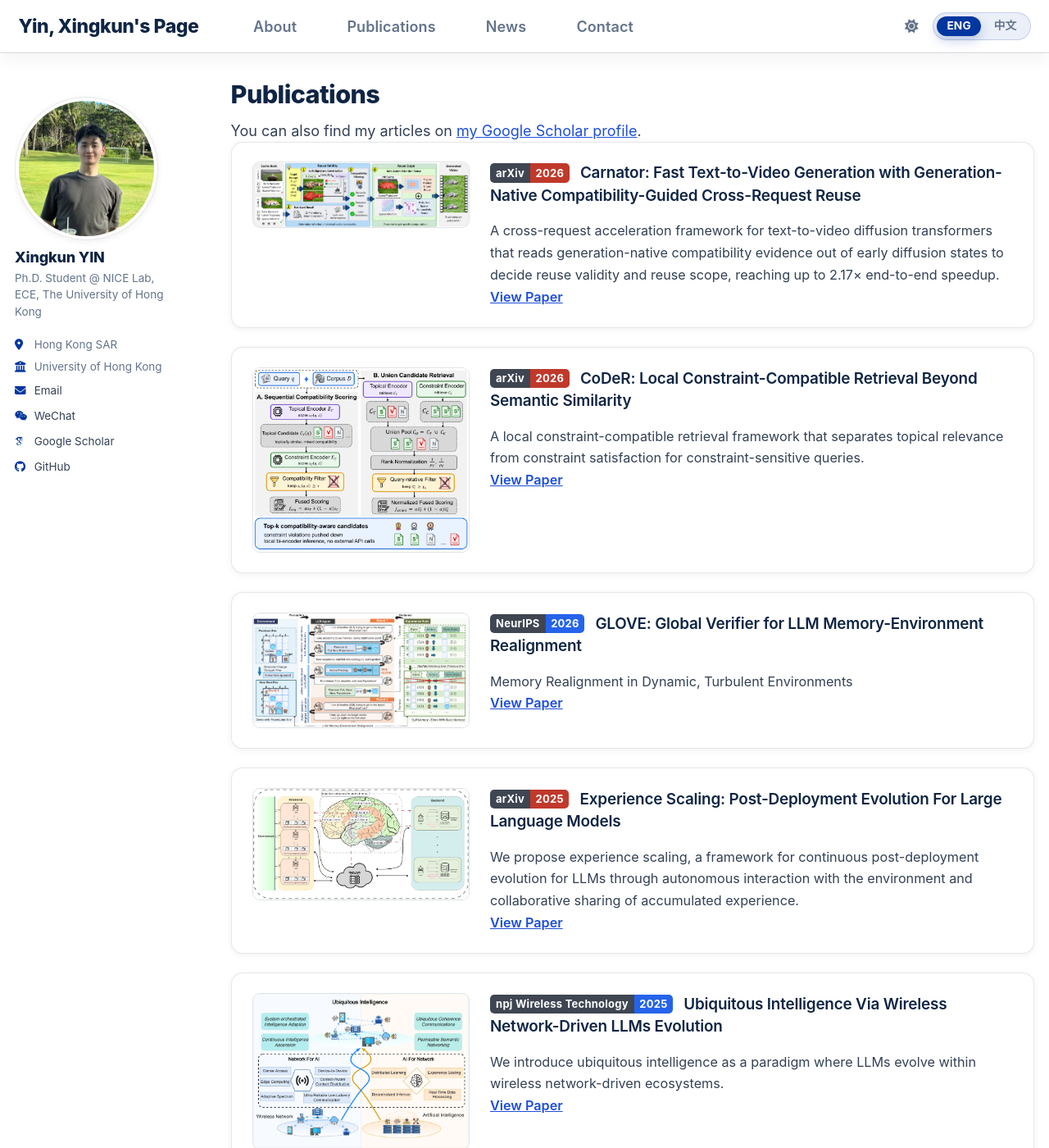
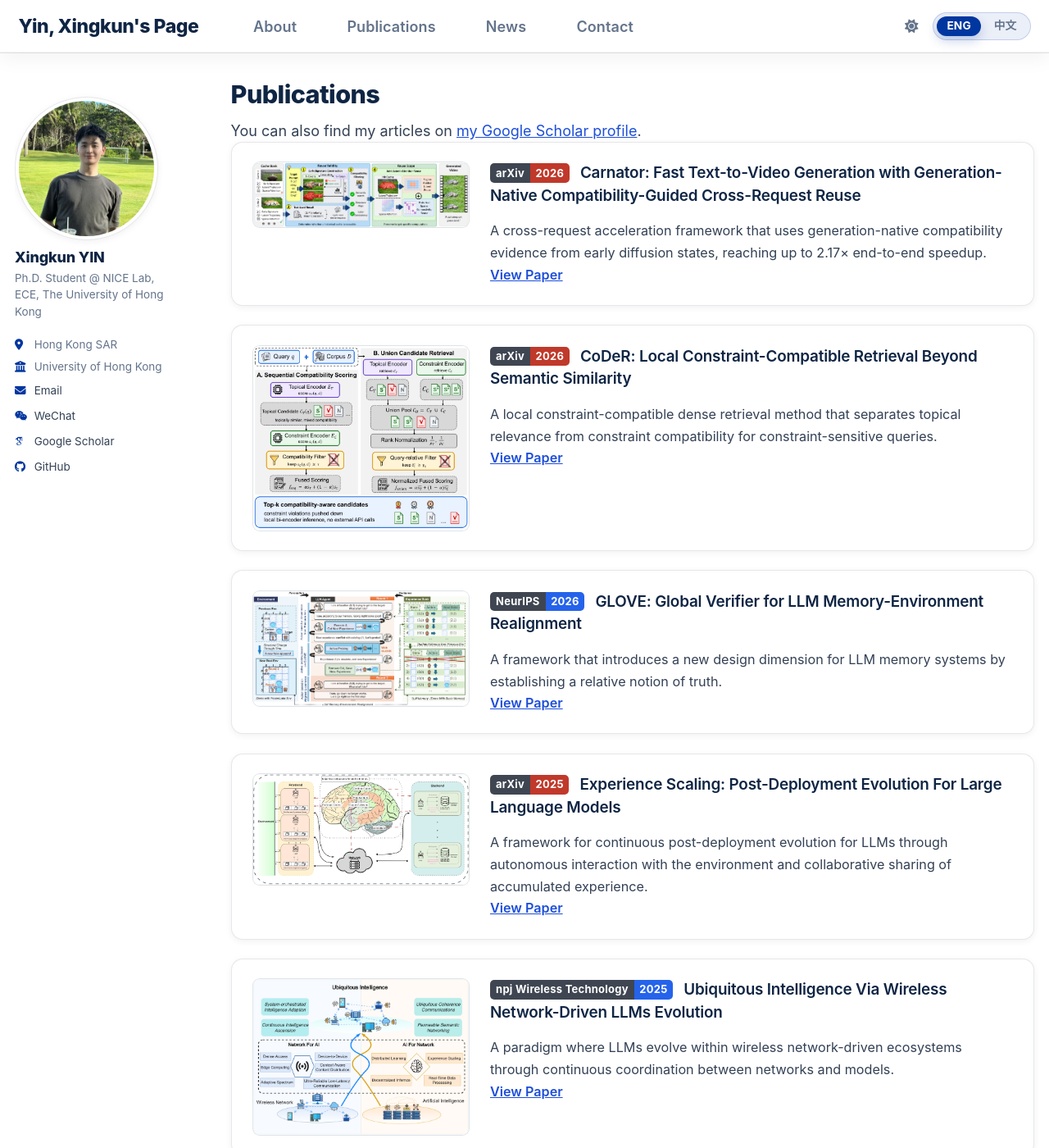
Before and after one commit to troyyxk/troyyxk.github.io, a Jekyll site: the page built from _pages/publications.html, in a window 1280 px wide and 1400 px high. Shown: the whole window at 82% size. Built offline with Jekyll 4.4.1, drawn with Linux system fonts in a browser that asks for light colours; some web fonts are replaced; a script bundle is joined from its source files by our own code; library files that are not in the unit come from our copies; comment, search, counter and statistics services are not loaded; some of the changed text lies outside the part shown.

Commit message:
Make every publication description one sentence of the same shape and length
Each is now the appositive from its own abstract, capitalised, which is the
form the GLOVE line was asked for. All wording comes from the papers:

- GLOVE:            verbatim from arXiv:2601.19249
- Carnator:         arXiv:2609.32420 (keeps the 2.17x figure)
- CoDeR:            arXiv:2606.13204
- Experience Scaling: arXiv:2509.18771
- Ubiquitous:       arXiv:2509.08400 (extends the sentence with the abstract's
                    own coordination clause, as the appositive alone was short)
- Forecasting:      reformatted from the existing description, IEEE abstract
                    is not publicly reachable

Descriptions are now 14-20 words each, instead of 6 to 35.

```diff
--- a/_publications/2021-07-18-forecasting-stock-prices.md
+++ b/_publications/2021-07-18-forecasting-stock-prices.md
@@ -7,5 +7,5 @@ permalink: /publication/2021-07-18-forecasting-stock-prices
 image: /publications/paper_imgs/2021-07-18-forecasting-stock-prices.png
 # venue: '2021 International Joint Conference on Neural Networks (IJCNN)'
 paperurl: 'https://ieeexplore.ieee.org/document/9533510'
-description: 'We propose a graph convolutional network approach that leverages stock correlation graphs to forecast stock prices.'
+description: 'A graph convolutional network approach that leverages stock correlation graphs to forecast stock prices.'
 ---
--- a/_publications/2025-01-01-ubiquitous-intelligence.md
+++ b/_publications/2025-01-01-ubiquitous-intelligence.md
@@ -7,5 +7,5 @@ permalink: /publication/2025-01-01-ubiquitous-intelligence
 image: /publications/paper_imgs/2025-01-01-ubiquitous-intelligence.png
 venue: 'npj Wireless Technology'
 paperurl: 'https://www.nature.com/articles/s44386-025-00010-7'
-description: 'We introduce ubiquitous intelligence as a paradigm where LLMs evolve within wireless network-driven ecosystems.'
+description: 'A paradigm where LLMs evolve within wireless network-driven ecosystems through continuous coordination between networks and models.'
 ---
--- a/_publications/2025-09-23-experience-scaling.md
+++ b/_publications/2025-09-23-experience-scaling.md
@@ -6,5 +6,5 @@ permalink: /publication/2025-09-23-experience-scaling
 image: /publications/paper_imgs/2025-09-23-experience-scaling.png
 # venue: 'arXiv preprint arXiv:2509.18771'
 paperurl: 'https://arxiv.org/abs/2509.18771'
-description: 'We propose experience scaling, a framework for continuous post-deployment evolution for LLMs through autonomous interaction with the environment and collaborative sharing of accumulated experience.'
+description: 'A framework for continuous post-deployment evolution for LLMs through autonomous interaction with the environment and collaborative sharing of accumulated experience.'
 ---
--- a/_publications/2026-01-27-glove.md
+++ b/_publications/2026-01-27-glove.md
@@ -6,5 +6,5 @@ permalink: /publication/2026-01-27-glove
 image: /publications/paper_imgs/2026-01-27-glove.png
 # venue: 'arXiv preprint arXiv:2601.19249'
 paperurl: 'https://arxiv.org/abs/2601.19249'
-description: 'Memory Realignment in Dynamic, Turbulent Environments'
+description: 'A framework that introduces a new design dimension for LLM memory systems by establishing a relative notion of truth.'
 ---
--- a/_publications/2026-06-11-coder.md
+++ b/_publications/2026-06-11-coder.md
@@ -6,5 +6,5 @@ permalink: /publication/2026-06-11-coder
 image: /publications/paper_imgs/2026-07-01-CoDeR.png
 # venue: 'arXiv preprint arXiv:2606.13204'
 paperurl: 'https://arxiv.org/abs/2606.13204'
-description: 'A local constraint-compatible retrieval framework that separates topical relevance from constraint satisfaction for constraint-sensitive queries.'
+description: 'A local constraint-compatible dense retrieval method that separates topical relevance from constraint compatibility for constraint-sensitive queries.'
 ---
--- a/_publications/2026-09-22-carnator.md
+++ b/_publications/2026-09-22-carnator.md
@@ -8,7 +8,7 @@ paperurl: 'https://arxiv.org/abs/2609.32420'
 # Keep the publication card identical to the other entries: no auto-excerpt
 # from the first paragraph of the article body (only `description` is shown).
 excerpt_separator: ""
-description: 'A cross-request acceleration framework for text-to-video diffusion transformers that reads generation-native compatibility evidence out of early diffusion states to decide reuse validity and reuse scope, reaching up to 2.17× end-to-end speedup.'
+description: 'A cross-request acceleration framework that uses generation-native compatibility evidence from early diffusion states, reaching up to 2.17× end-to-end speedup.'
 ---
 
 *Xingkun Yin, Xuebin Tang, Mingkun Xu, Hongyang Du* &middot; [arXiv:2609.32420](https://arxiv.org/abs/2609.32420)
```
